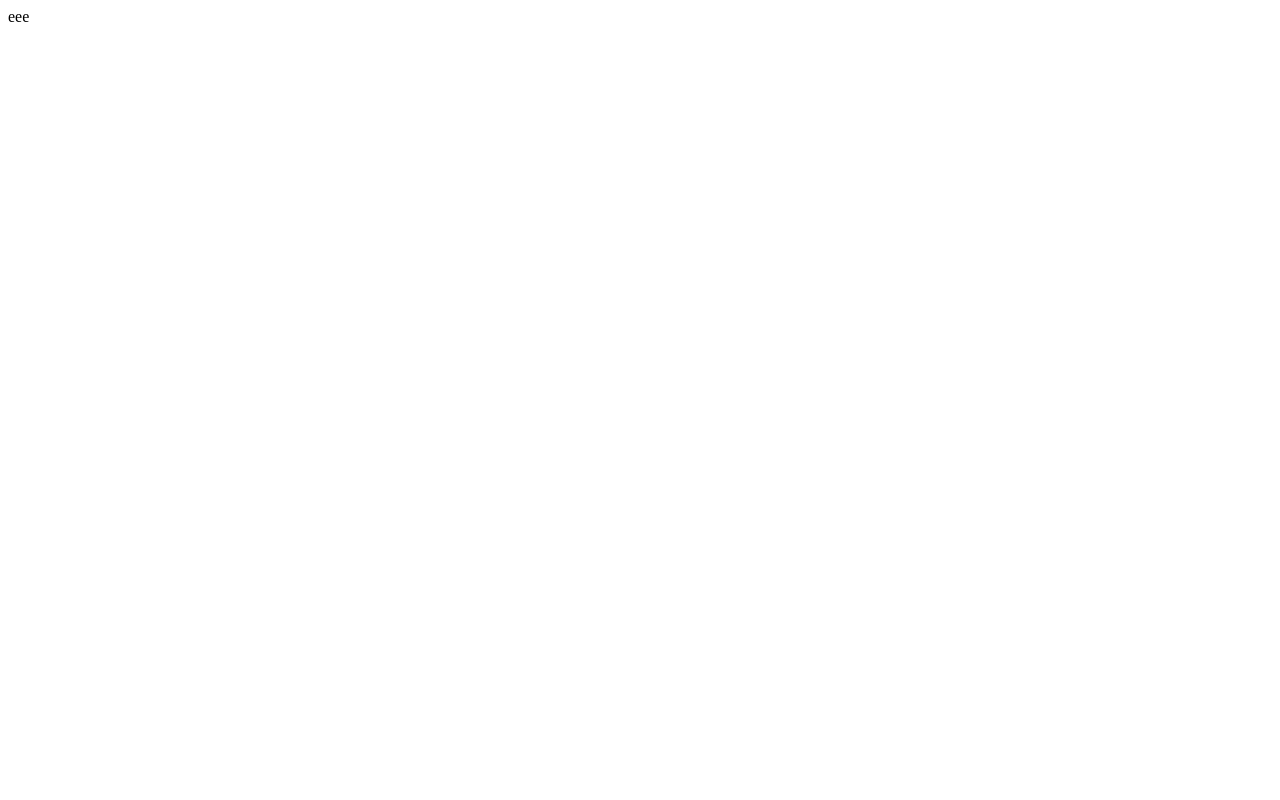
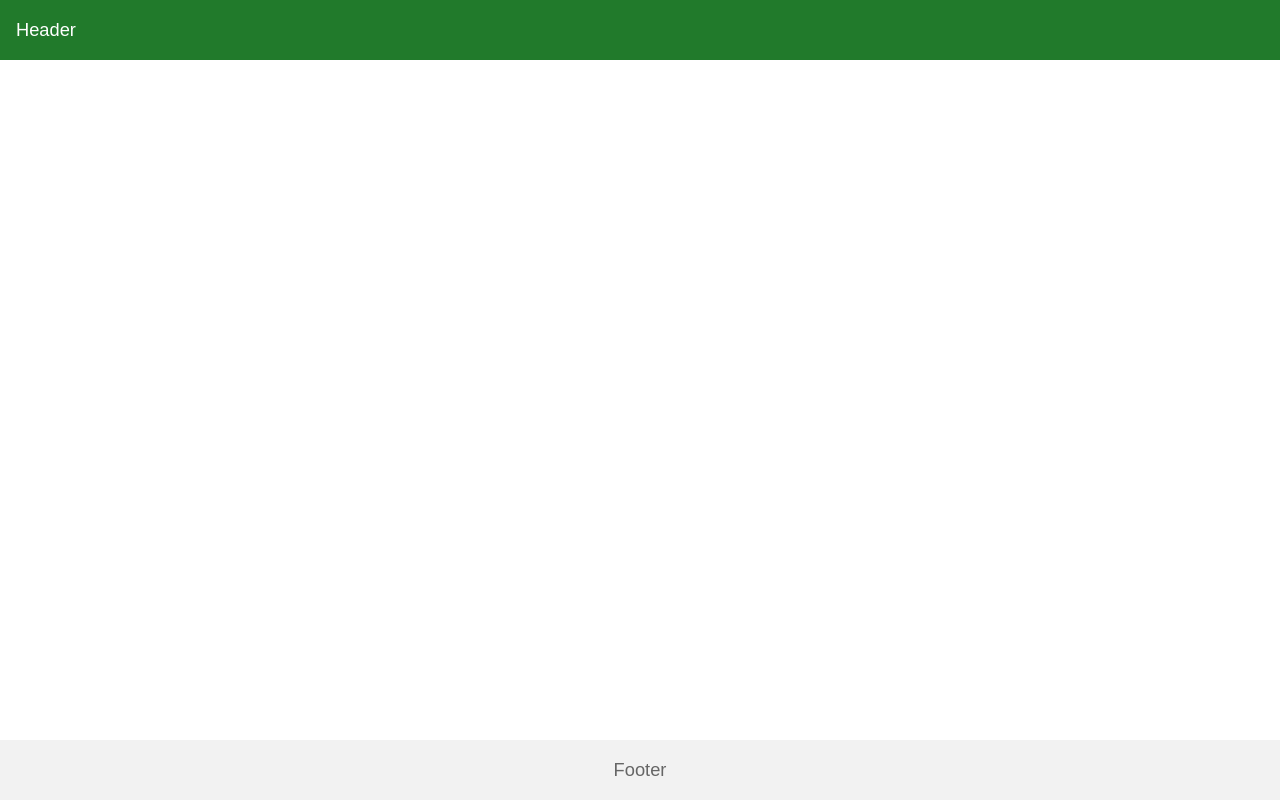
Before and after one commit to ihj04982/Gangnam-Resource-Portal-Plus, a React (Vite) app: page / in a window 1280 px wide. Built offline with nearby package versions, Linux system fonts and the light colour scheme.

Commit message:
Integrate React Router for routing, create AppLayout component, and update package dependencies

```diff
--- a/package.json
+++ b/package.json
@@ -15,7 +15,8 @@
     "@mui/icons-material": "^7.1.2",
     "@mui/material": "^7.1.2",
     "react": "^19.1.0",
-    "react-dom": "^19.1.0"
+    "react-dom": "^19.1.0",
+    "react-router": "^7.6.2"
   },
   "devDependencies": {
     "@eslint/js": "^9.25.0",
--- a/src/App.tsx
+++ b/src/App.tsx
@@ -1,7 +1,17 @@
+import { Routes, Route } from 'react-router';
 import './App.css';
+import React, { Suspense } from 'react';
 
-function App() {
-    return <div>eee</div>;
-}
+const AppLayout = React.lazy(() => import('./layout/AppLayout'));
+
+const App = () => {
+  return (
+    <Suspense>
+      <Routes>
+        <Route path="/" element={<AppLayout />}></Route>
+      </Routes>
+    </Suspense>
+  );
+};
 
 export default App;
--- /dev/null
+++ b/src/layout/AppLayout.tsx
@@ -0,0 +1,54 @@
+import { Outlet } from 'react-router';
+import { styled } from '@mui/material/styles';
+
+const Layout = styled('div')({
+  display: 'flex',
+  flexDirection: 'column',
+  height: '100vh',
+  width: '100%',
+  boxSizing: 'border-box',
+});
+
+const Header = styled('div')(({ theme }) => ({
+  display: 'flex',
+  alignItems: 'center',
+  height: '60px',
+  padding: '0 16px',
+  width: '100%',
+  boxSizing: 'border-box',
+  backgroundColor: theme.palette.primary.main,
+  color: 'white',
+}));
+
+const Content = styled('div')({
+  flex: 1,
+  display: 'flex',
+  width: '100%',
+  boxSizing: 'border-box',
+  overflow: 'auto',
+});
+
+const Footer = styled('div')(({ theme }) => ({
+  display: 'flex',
+  alignItems: 'center',
+  justifyContent: 'center',
+  height: '60px',
+  padding: '0 16px',
+  width: '100%',
+  boxSizing: 'border-box',
+  backgroundColor: theme.palette.background.paper,
+}));
+
+const AppLayout = () => {
+  return (
+    <Layout>
+      <Header>Header</Header>
+      <Content>
+        <Outlet />
+      </Content>
+      <Footer>Footer</Footer>
+    </Layout>
+  );
+};
+
+export default AppLayout;
--- a/src/main.tsx
+++ b/src/main.tsx
@@ -4,11 +4,16 @@ import './index.css';
 import App from './App.tsx';
 import theme from './theme.ts';
 import { ThemeProvider } from '@mui/material/styles';
+import { BrowserRouter } from 'react-router';
+import { CssBaseline } from '@mui/material';
 
 createRoot(document.getElementById('root')!).render(
   <StrictMode>
-    <ThemeProvider theme={theme}>
-      <App />
-    </ThemeProvider>
+    <BrowserRouter>
+      <ThemeProvider theme={theme}>
+        <CssBaseline />
+        <App />
+      </ThemeProvider>
+    </BrowserRouter>
   </StrictMode>,
 );
```
Also changed, not shown: 1 other file (tests, documents, lock files or other folders).
